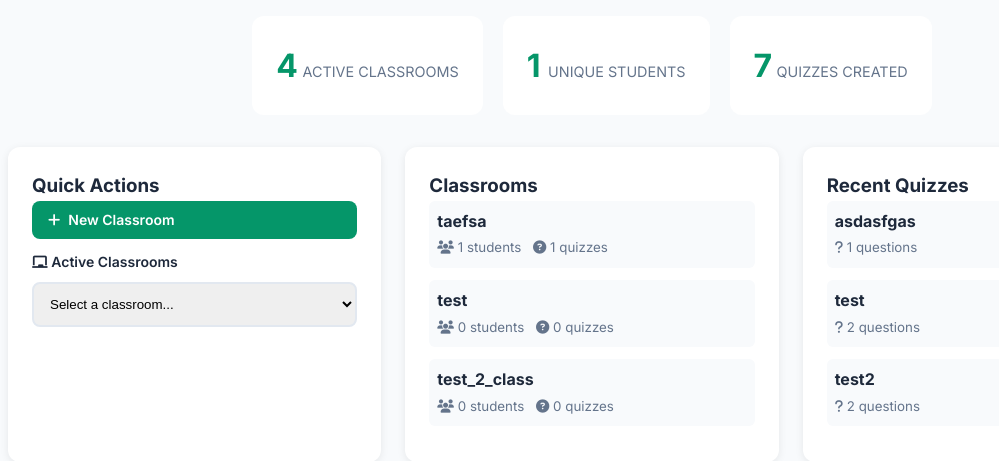
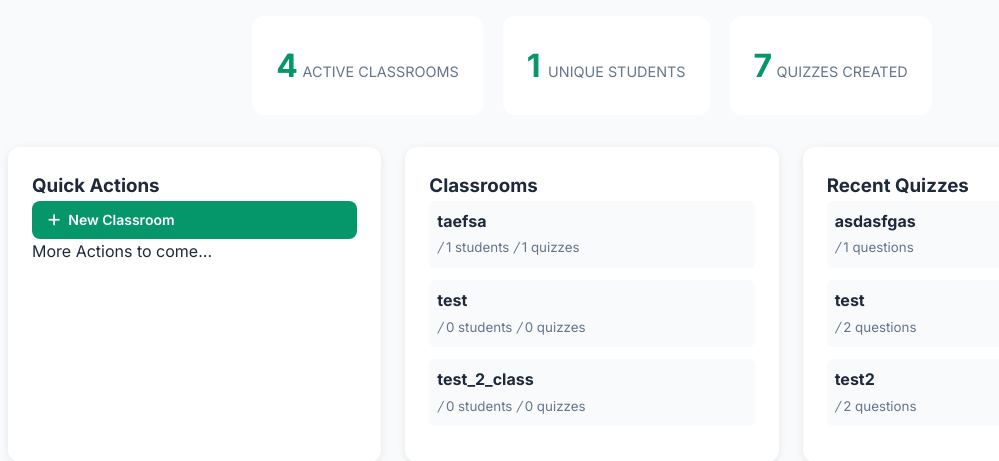
Before and after one commit to Firewat/Quizz-Masterz, a Flask app: page / in a window 1280 px wide. Shown: the part 301-762 px from the top of the page, without its empty margins (48-1047 px from the left). Run offline with Flask 3, Linux system fonts and the light colour scheme; a user stored in the database is signed in.

```diff
--- a/website/templates/home.html
+++ b/website/templates/home.html
@@ -3,13 +3,13 @@
 
 {% block content %}
 <div class="container">
-    <!-- Welcome Header -->
+
     <div class="text-center mb-4">
         <h1>Welcome back, {{ user.first_name }}!</h1>
     </div>
 
     {% if user.role == 'teacher' %}
-        <!-- Teacher Dashboard -->
+
         <div class="row mb-4">
             <div class="col-12">
                 <div class="card">
@@ -21,7 +21,7 @@
             </div>
         </div>
 
-        <!-- Teacher Statistics Overview -->
+
         <div class="stats-container">
             <div class="stat-card">
                 <span class="stat-number">{{ user.classrooms_created|length }}</span>
@@ -47,30 +47,14 @@
             </div>
         </div>
 
-        <!-- Recent Quizzes/Classroom & Quick Actions -->
+
         <div class="dashboard-grid">
             <div class="dashboard-card">
                 <h3> Quick Actions</h3>
                 <div class="quick-actions">
                     <a href="{{ url_for('views.create_classroom') }}" class="btn btn-success btn-sm">
-                        <i class="fas fa-plus"></i> New Classroom
-                    </a>
-                    {% if user.classrooms_created|length > 0 %}
-                        <div class="form-group-compact">
-                            <label for="classroom-select" class="form-label form-label-small">
-                                <i class="fas fa-chalkboard"></i> Active Classrooms
-                            </label>
-                            <select id="classroom-select" class="form-control" onchange="window.location.href = this.value">
-                                <option value="">Select a classroom...</option>
-                                {% for classroom in user.classrooms_created %}
-                                    <option value="{{ url_for('views.edit_classroom', classroom_id=classroom.id) }}">
-                                        {{ classroom.name }} ({{ classroom.students.count() }} students)
-                                    </option>
-                                {% endfor %}
-                            </select>
-                        </div>
-                    {% endif %}
-                </div>
+                        <i class="fas fa-plus"></i> New Classroom</a>
+                </div> More Actions to come...
             </div>
 
             {% if user.classrooms_created|length > 0 %}
@@ -81,8 +65,8 @@
                         <strong>{{ classroom.name }}</strong>
                         <br>
                         <small class="classroom-meta">
-                            <i class="fas fa-users"></i> {{ classroom.students.count() }} students
-                            <i class="fas fa-question-circle classroom-meta-icon"></i> {{ classroom.quizzes.count() }} quizzes
+                            <i>/</i> {{ classroom.students.count() }} students
+                            <i >/</i> {{ classroom.quizzes.count() }} quizzes
                         </small>
                     </div>
                 {% endfor %}
@@ -97,7 +81,7 @@
                         <strong>{{ quiz.name }}</strong>
                         <br>
                         <small class="classroom-meta">
-                            <i class="fas fa-question"></i> {{ quiz.questions.count() }} questions
+                            <i >/</i> {{ quiz.questions.count() }} questions
                         </small>
                     </div>
                 {% endfor %}
@@ -113,7 +97,7 @@
                         <div class="text-center mb-3">
                             <h2><i class="fas fa-user-graduate text-muted"></i> Student Dashboard</h2>
                             <p class="text-muted mb-0">Join classrooms, take quizzes, and track your learning progress.</p>
-                        </div>                        <!-- Quick Action Buttons -->
+                        </div>
                         <div class="d-flex justify-content-center gap-3 flex-wrap">
                             <a href="{{ url_for('views.student_my_classrooms') }}" class="btn btn-primary btn-action">
                                 <i class="fas fa-users"></i> My Classrooms
@@ -155,28 +139,28 @@
         </div>
         {% endif %}
         <div class="stats-row">
-            <!-- Learning Points -->
+
             <div class="stat-card stat-card-primary">
                 <div class="stat-label-primary">
-                    <i class="fas fa-trophy stat-icon-gold"></i> Learning Points
+                    <i class="fas fa-star stat-icon-gold"></i> Learning Points
                 </div>
                 <div class="stat-number-primary">
                     {{ user.learning_points if user.learning_points is not none else 0 }} LP
                 </div>
             </div>
 
-            <!-- Classrooms -->
+
             <div class="stat-card stat-card-secondary">
                 <div class="stat-number-secondary">{{ user.joined_classrooms.count() }}</div>
-                <div class="stat-label-secondary">Classrooms</div>
+                <div class="stat-label-secondary">Classroom(s)</div>
             </div>
-              <!-- Quizzes Taken -->
-            <div class="stat-card stat-card-secondary">
-                <div class="stat-number-secondary">{{ user.quiz_attempts.count() }}</div>
-                <div class="stat-label-secondary">Quizzes Taken</div>
-            </div>
-        </div>{% else %}
-        <!-- Role Not Defined -->
+
+        </div>
+
+
+
+
+        {% else %}
         <div class="row">
             <div class="col-12">
                 <div class="card">
```
Also changed, not shown: website/templates/profile.html (+14 -31 lines), website/templates/student_quizzes.html (added, +17 -0 lines), instance/database.db.
